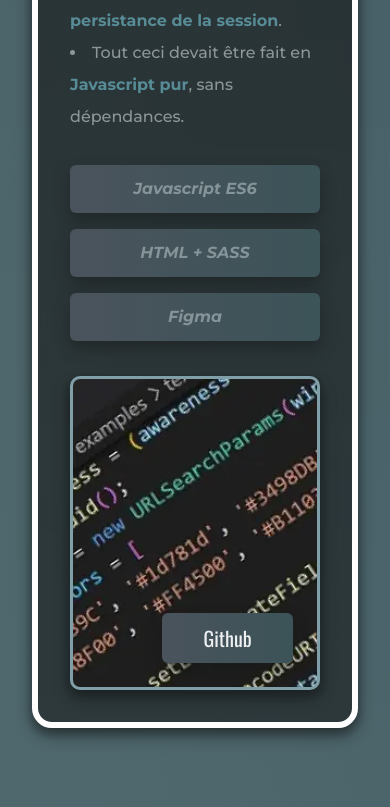
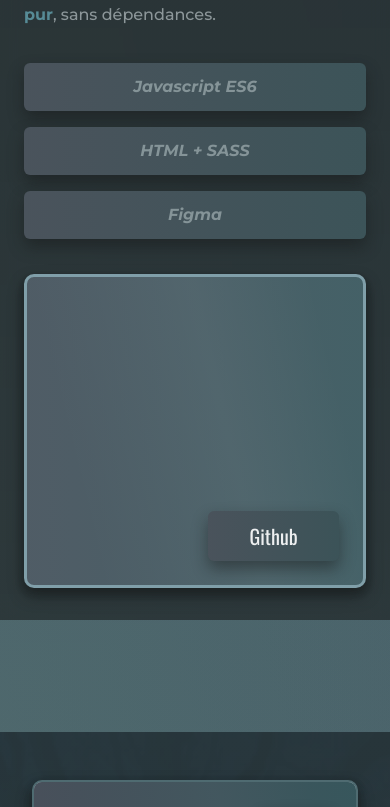
Before and after one commit to ask0ldd/P8-Folio, a React (Vite) app: page /P8-Folio/case/1 in a window 390 px wide. Shown: the part 1100-1907 px from the top of the page. Built offline with nearby package versions, Linux system fonts and the light colour scheme.

Commit message:
case responsive fixed

```diff
--- a/src/App.jsx
+++ b/src/App.jsx
@@ -30,7 +30,7 @@ function App() {
     'title':'BOOKS RATING WEBSITE / BACKEND',
     'digit':'II',
     'bulletpoints':
-      ["Développer un front-end responsive à partir d'une API et de designs fournis.",
+      ["Mise en oeuvre d'opérations CRUD de manière sécurisée.",
       "Implémenter un back-office permettant l'upload de nouveaux travaux.",
       'Implémenter un formulaire de connexion et gérer la persistance de la session.'],
     'tags':
--- a/src/pages/Case.jsx
+++ b/src/pages/Case.jsx
@@ -86,6 +86,10 @@ function Case(props) {
           </div>
         </div>
       </section>
+      <section className='caseBg'>
+        <img src={window.location.origin + subDir + '/cases/bluel/case1bg.webp'}/>
+      </section>
+      <footer></footer>
     </div>
   )
 
--- a/src/styles/Case.css
+++ b/src/styles/Case.css
@@ -31,7 +31,7 @@
   /*max-width: 1568px;*/
   margin: 3rem auto;
   row-gap: 2.5rem;
-  padding: 0 4rem;
+  padding: 0 4rem 4rem 4rem;
 }
 
 .sectionCode {
@@ -43,7 +43,7 @@
   background-blend-mode: soft-light;
   background-repeat: no-repeat;
   margin: 0 auto;
-  padding: 6rem 4rem 6rem 4rem;
+  padding: 11rem 4rem 12rem 4rem;
 }
 
 .codenDescContainer {
@@ -248,6 +248,23 @@
   border-radius: 6px;
 }
 
+.caseBg {
+  width: 100%;
+  height: 50vh;
+}
+
+.caseBg img {
+  width: 100%;
+  opacity: 0.9;
+  /*mix-blend-mode: overlay;*/
+}
+
+footer {
+  height: 15vh;
+  width: 100%;
+  background: linear-gradient(180deg, #29373b 0%, #202a2c 100%);
+}
+
 @media screen and (max-width: 1500px) {
   .codenDescContainer {
     flex-direction: column-reverse;
@@ -258,6 +275,12 @@
     flex-direction: row;
     width: 100%;
     gap: 1.5rem;
+  }
+
+  .descTagsContainer {
+    align-items: flex-end;
+    height: min-content;
+    justify-content: flex-end;
   }
 
   .description {
@@ -279,3 +302,25 @@
     padding: 3rem 2rem 3rem 2rem;
   }
 }
+
+@media screen and (max-width: 800px) {
+  .description {
+    width: 100%;
+    flex-shrink: 0;
+  }
+
+  .descContainer {
+    flex-direction: column;
+  }
+
+  .descTagsContainer {
+    align-items: flex-start;
+    justify-content: flex-start;
+  }
+}
+
+@media screen and (max-width: 550px) {
+  .sectionSummary {
+    padding: 0;
+  }
+}
--- a/src/styles/CaseDescription.css
+++ b/src/styles/CaseDescription.css
@@ -135,7 +135,7 @@
   animation: 0.4s ease-out 0.75s forwards greenTagsContainer;
 }
 
-.genericCode {
+/* .genericCode {
   height: 314px;
   width: 100%;
   background-image: url("/diagcode.webp");
@@ -148,8 +148,32 @@
   animation: 0.4s ease-out 0.3s forwards genericCode;
   margin-top: 2.2rem;
   position: relative;
-  /*align-self: flex-end;
-    justify-self: flex-end;*/
+} */
+
+.genericCode {
+  height: 314px;
+  width: 100%;
+  background: linear-gradient(
+      89.89deg,
+      rgba(70, 76, 87, 0.6) 0.08%,
+      rgba(34, 70, 75, 0.432) 99.91%
+    ),
+    linear-gradient(
+      256.31deg,
+      rgba(255, 255, 255, 0) 12.67%,
+      rgba(255, 255, 255, 0.1) 42.14%,
+      rgba(255, 255, 255, 0) 81.59%
+    ),
+    #5e757c;
+  background-size: cover;
+  box-shadow: 0px 4px 8px rgba(21, 21, 20, 0.1),
+    0px 4px 8px rgba(21, 22, 22, 0.3), 0px 8px 16px rgba(22, 23, 23, 0.47);
+  border-radius: 10px;
+  border: 3px solid #809fa9;
+  transform: translateX(800px);
+  animation: 0.4s ease-out 0.3s forwards genericCode;
+  margin-top: 2.2rem;
+  position: relative;
 }
 
 @keyframes genericCode {
@@ -209,3 +233,13 @@
     width: 100%;
   }
 }
+
+@media screen and (max-width: 550px) {
+  .summaryContainer {
+    width: 100%;
+    border: 0;
+    border-radius: 0;
+    padding: 2rem 1.5rem;
+    box-shadow: none;
+  }
+}
```
Also changed, not shown: public/cases/case2.json (+13 -13 lines), src/components/CaseCard.jsx (+1 -11 lines), public/cases/bluel/case1bg.webp (added), public/cases/bluel/case1bg2.webp (added).
